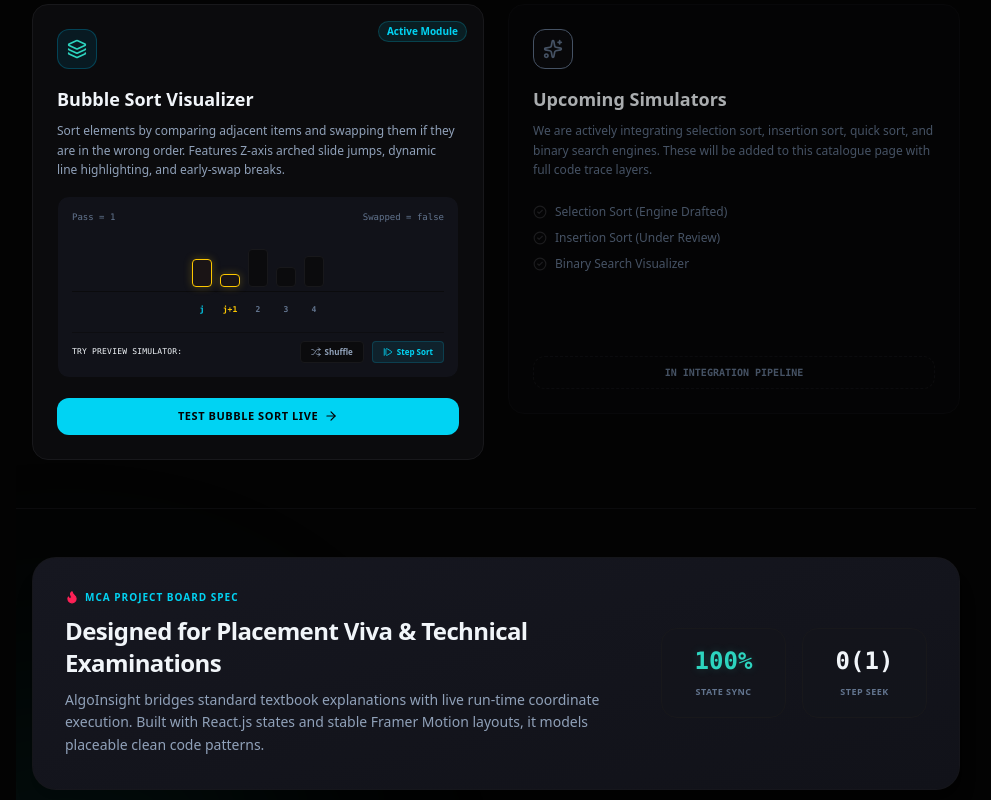
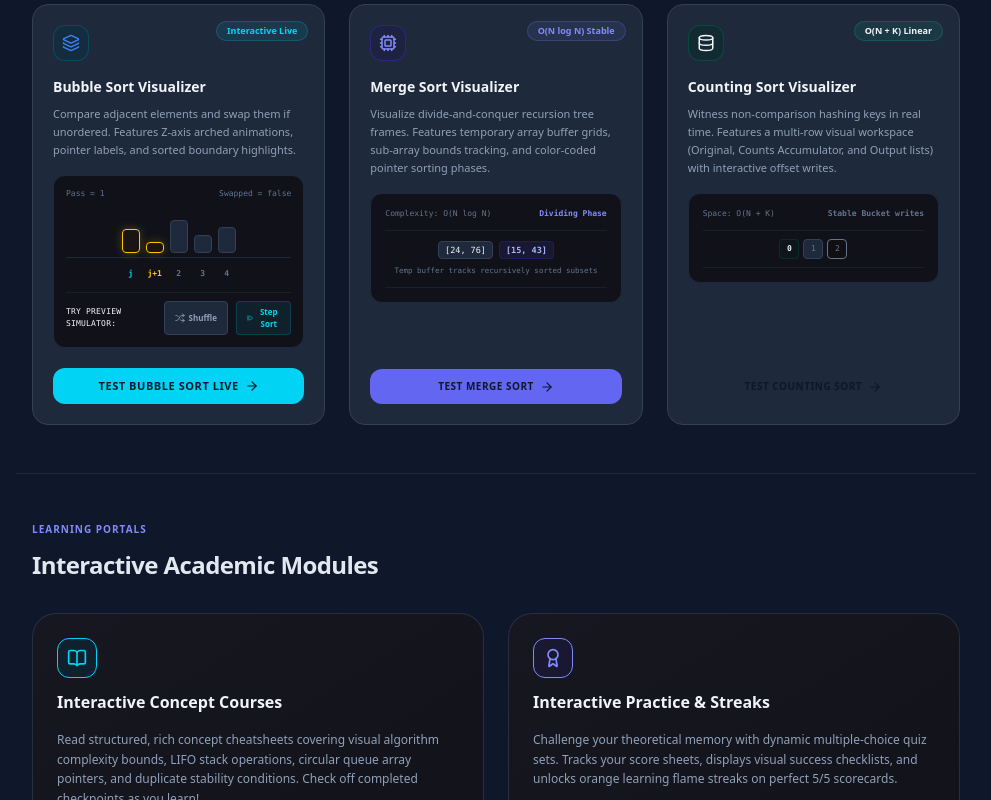
Before and after one commit to deekshagarg1/AlgoInsight, a React (Vite) app in the folder client/: page /#/home in a window 1280 px wide. Shown: the part 960-1760 px from the top of the page, without its empty margins (144-1135 px from the left). Built offline with nearby package versions, Linux system fonts and the light colour scheme.

Commit message:
style: apply Slate-Navy & Indigo theme and upgrade HomePage layout showcases

```diff
--- a/client/src/index.css
+++ b/client/src/index.css
@@ -1,21 +1,22 @@
 @import "tailwindcss";
 
 @theme {
-  --color-slate-950: #030303;
-  --color-slate-900: #0b0b0d;
-  --color-slate-800: #18181b;
-  --color-slate-700: #27272a;
+  --color-slate-955: #0f172a;
+  --color-slate-950: #0f172a;
+  --color-slate-900: #1e293b;
+  --color-slate-800: #334155;
+  --color-slate-700: #475569;
 
-  --color-indigo-500: #0d9488;
-  --color-indigo-600: #0f766e;
-  --color-indigo-400: #14b8a6;
-  --color-indigo-300: #2dd4bf;
-  --color-indigo-955: #042f2e;
+  --color-indigo-500: #6366f1;
+  --color-indigo-600: #4f46e5;
+  --color-indigo-400: #818cf8;
+  --color-indigo-300: #a5b4fc;
+  --color-indigo-950: #1e1b4b;
 }
 
 @layer base {
   body {
-    background-color: #030303;
+    background-color: #0f172a;
     color: #f3f4f6;
     font-family: system-ui, -apple-system, BlinkMacSystemFont, 'Segoe UI', Roboto, Oxygen, Ubuntu, Cantarell, sans-serif;
     margin: 0;
@@ -25,104 +26,104 @@
 
   /* Direct overrides for arbitrary compiled tailwind hex colors */
   .bg-\[\#161720\] {
-    background-color: #0b0b0d !important;
+    background-color: #1e293b !important;
   }
   .bg-\[\#161720\]\/45 {
-    background-color: rgba(11, 11, 13, 0.45) !important;
+    background-color: rgba(30, 41, 59, 0.45) !important;
   }
   .bg-\[\#1c1d27\]\/40 {
-    background-color: rgba(16, 16, 19, 0.4) !important;
+    background-color: rgba(51, 65, 85, 0.4) !important;
   }
   .bg-\[\#1a1b24\]\/40 {
-    background-color: rgba(16, 16, 19, 0.4) !important;
+    background-color: rgba(51, 65, 85, 0.4) !important;
   }
   .bg-\[\#1e1f29\] {
-    background-color: #0b0b0d !important;
+    background-color: #1e293b !important;
   }
   .bg-\[\#21222c\] {
-    background-color: #101013 !important;
+    background-color: #334155 !important;
   }
   .bg-\[\#21222c\]\/50 {
-    background-color: rgba(16, 16, 19, 0.5) !important;
+    background-color: rgba(51, 65, 85, 0.5) !important;
   }
   .bg-\[\#21222c\]\/20 {
-    background-color: rgba(16, 16, 19, 0.2) !important;
+    background-color: rgba(51, 65, 85, 0.2) !important;
   }
   .bg-\[\#21222c\]\/40 {
-    background-color: rgba(16, 16, 19, 0.4) !important;
+    background-color: rgba(51, 65, 85, 0.4) !important;
   }
 
   .border-\[\#20212b\] {
-    border-color: #18181b !important;
+    border-color: #334155 !important;
   }
   .border-\[\#20212b\]\/40 {
-    border-color: rgba(24, 24, 27, 0.4) !important;
+    border-color: rgba(51, 65, 85, 0.4) !important;
   }
   .border-\[\#20212b\]\/50 {
-    border-color: rgba(24, 24, 27, 0.5) !important;
+    border-color: rgba(51, 65, 85, 0.5) !important;
   }
   .border-\[\#20212b\]\/60 {
-    border-color: rgba(24, 24, 27, 0.6) !important;
+    border-color: rgba(51, 65, 85, 0.6) !important;
   }
   .border-\[\#20212b\]\/75 {
-    border-color: rgba(24, 24, 27, 0.75) !important;
+    border-color: rgba(51, 65, 85, 0.75) !important;
   }
   .border-\[\#20212b\]\/80 {
-    border-color: rgba(24, 24, 27, 0.8) !important;
+    border-color: rgba(51, 65, 85, 0.8) !important;
   }
 
-  /* Webkit custom scrollbars styling */
+  /* Custom sleek scrollbar track and thumb */
   ::-webkit-scrollbar {
     width: 6px;
     height: 6px;
   }
 
   ::-webkit-scrollbar-track {
-    background: #030303;
+    background: #0f172a;
   }
 
   ::-webkit-scrollbar-thumb {
-    background: #18181b;
+    background: #334155;
     border-radius: 9999px;
   }
 
   ::-webkit-scrollbar-thumb:hover {
-    background: #27272a;
+    background: #475569;
   }
 
   /* ==========================================================================
-     Vercel / Linear High-End Software Styling Luxury Refinements
+     High-End Software Styling Refinements (Matches Slate-Navy Vibe)
      ========================================================================== */
 
-  /* Smooth cubic-bezier transitions override for scaling, borders, and shadows */
+  /* Smooth cubic-bezier transitions for scaling and borders */
   .transition-all {
     transition: all 350ms cubic-bezier(0.16, 1, 0.3, 1) !important;
   }
 
-  /* Premium glowing card borders on hover */
+  /* Indigo card outlines and soft glowing shadows on hover */
   .hover\:border-cyan-500\/35:hover {
-    border-color: rgba(20, 184, 166, 0.35) !important;
-    box-shadow: 0 0 35px rgba(20, 184, 166, 0.08) !important;
+    border-color: rgba(99, 102, 241, 0.45) !important;
+    box-shadow: 0 0 25px rgba(99, 102, 241, 0.08) !important;
     transform: translateY(-2px);
   }
 
   .hover\:border-slate-700\/80:hover {
-    border-color: rgba(20, 184, 166, 0.25) !important;
-    box-shadow: 0 0 35px rgba(20, 184, 166, 0.06) !important;
+    border-color: rgba(99, 102, 241, 0.35) !important;
+    box-shadow: 0 0 25px rgba(99, 102, 241, 0.06) !important;
     transform: translateY(-1px) scale(1.003);
   }
 
   /* Dynamic micro-glow for badges and headers */
   .text-cyan-455 {
-    color: #2dd4bf !important;
-    text-shadow: 0 0 10px rgba(45, 212, 191, 0.2);
+    color: #3b82f6 !important;
+    text-shadow: 0 0 8px rgba(59, 130, 246, 0.15);
   }
 
   /* CodePanel Highlight Line Glow indicators overlay */
   .bg-yellow-500\/10 {
-    background-color: rgba(20, 184, 166, 0.08) !important;
-    border-left: 3px solid #2dd4bf !important;
-    box-shadow: inset 4px 0 10px rgba(20, 184, 166, 0.05);
+    background-color: rgba(99, 102, 241, 0.08) !important;
+    border-left: 3px solid #818cf8 !important;
+    box-shadow: inset 4px 0 10px rgba(99, 102, 241, 0.05);
   }
 
   .bg-emerald-500\/10 {
@@ -138,8 +139,8 @@
   }
 
   .bg-\[\#44475a\]\/75 {
-    background-color: rgba(20, 184, 166, 0.07) !important;
-    border-left: 3px solid #0d9488 !important;
-    box-shadow: inset 4px 0 10px rgba(20, 184, 166, 0.05);
+    background-color: rgba(99, 102, 241, 0.07) !important;
+    border-left: 3px solid #6366f1 !important;
+    box-shadow: inset 4px 0 10px rgba(99, 102, 241, 0.05);
   }
 }
--- a/client/src/pages/HomePage.jsx
+++ b/client/src/pages/HomePage.jsx
@@ -1,5 +1,5 @@
 import React from 'react';
-import { Terminal, Cpu, Award, ArrowRight, Code, Server, Database, Layers, Sparkles, CheckCircle2, Flame, Shuffle, StepForward, BrainCircuit, ChevronRight } from 'lucide-react';
+import { Terminal, Cpu, Award, ArrowRight, Code, Server, Database, Layers, Sparkles, CheckCircle2, Flame, Shuffle, StepForward, BrainCircuit, ChevronRight, BookOpen } from 'lucide-react';
 
 /**
  * HomePage Component (High Fidelity - Impressive & Interactive)
@@ -179,30 +179,30 @@ export default function HomePage({ onExplore }) {
       {/* 4. ALGORITHM PREVIEW CATALOG */}
       <section className="py-12 max-w-5xl mx-auto w-full px-4 border-t border-slate-900 relative z-10">
         <div className="flex flex-col gap-3 mb-8 text-center md:text-left">
-          <span className="text-[10px] font-bold text-indigo-400 tracking-widest uppercase">Simulator Workspace</span>
-          <h2 className="text-xl sm:text-2xl font-black text-slate-200 tracking-tight m-0">Algorithms Catalog</h2>
+          <span className="text-[10px] font-bold text-indigo-400 tracking-widest uppercase">Interactive Labs</span>
+          <h2 className="text-xl sm:text-2xl font-black text-slate-200 tracking-tight m-0">Algorithms Workspace</h2>
         </div>
 
-        <div className="grid grid-cols-1 md:grid-cols-2 gap-6 items-start">
+        <div className="grid grid-cols-1 lg:grid-cols-3 gap-6 items-stretch">
 
-          {/* Card 1: Bubble Sort Showcase (Genuinely Interactive Miniature Simulator!) */}
-          <div className="p-6 rounded-2xl bg-[#161720] border border-slate-800 hover:border-cyan-500/35 transition-all duration-300 hover:shadow-[0_0_30px_rgba(6,182,212,0.06)] relative group flex flex-col justify-between">
-            <div className="absolute top-4 right-4 bg-cyan-400/10 text-cyan-400 text-[10px] font-bold px-2 py-0.5 rounded-full border border-cyan-400/20">
-              Active Module
+          {/* Card 1: Bubble Sort Showcase (Interactive Simulator!) */}
+          <div className="p-5 rounded-2xl bg-[#161720] border border-slate-800 hover:border-cyan-500/35 transition-all duration-300 hover:shadow-[0_0_30px_rgba(6,182,212,0.06)] relative group flex flex-col justify-between">
+            <div className="absolute top-4 right-4 bg-cyan-400/10 text-cyan-400 text-[9px] font-bold px-2.5 py-0.5 rounded-full border border-cyan-400/20">
+              Interactive Live
             </div>
 
             <div>
-              <div className="w-10 h-10 rounded-xl bg-cyan-950/40 border border-cyan-800/60 flex items-center justify-center text-cyan-455 mb-4">
-                <Layers className="w-5 h-5" />
+              <div className="w-9 h-9 rounded-xl bg-cyan-950/40 border border-cyan-800/60 flex items-center justify-center text-cyan-455 mb-4">
+                <Layers className="w-4.5 h-4.5" />
               </div>
-              <h3 className="text-lg font-bold text-slate-100">Bubble Sort Visualizer</h3>
-              <p className="mt-2 text-xs text-slate-400 leading-relaxed">
-                Sort elements by comparing adjacent items and swapping them if they are in the wrong order. Features Z-axis arched slide jumps, dynamic line highlighting, and early-swap breaks.
+              <h3 className="text-sm font-bold text-slate-100">Bubble Sort Visualizer</h3>
+              <p className="mt-2 text-[11px] text-slate-400 leading-relaxed">
+                Compare adjacent elements and swap them if unordered. Features Z-axis arched animations, pointer labels, and sorted boundary highlights.
               </p>
 
               {/* Genuinely Interactive miniature visualizer mock container */}
-              <div className="mt-4 bg-[#111219] rounded-xl border border-slate-900 p-3.5 flex flex-col gap-3">
-                <div className="flex justify-between items-center text-[9px] font-mono text-slate-500">
+              <div className="mt-4 bg-[#111219] rounded-xl border border-slate-900 p-3 flex flex-col gap-2.5">
+                <div className="flex justify-between items-center text-[8px] font-mono text-slate-500">
                   <span>Pass = {miniPass}</span>
                   <span className={miniSwapped ? "text-yellow-400 font-bold" : "text-slate-500"}>
                     Swapped = {miniSwapped ? "true" : "false"}
@@ -210,7 +210,7 @@ export default function HomePage({ onExplore }) {
                 </div>
 
                 {/* Dynamic Height Bars representing mini sorting array */}
-                <div className="h-14 flex items-end justify-center gap-2 border-b border-slate-900 pb-1">
+                <div className="h-12 flex items-end justify-center gap-1.5 border-b border-slate-900 pb-1">
                   {miniArray.map((value, idx) => {
                     const isComparing = activeCompare.includes(idx);
                     const isSorted = idx >= miniArray.length - miniPass + 1;
@@ -225,7 +225,7 @@ export default function HomePage({ onExplore }) {
                     return (
                       <div
                         key={idx}
-                        className={`w-5 rounded transition-all duration-300 ${barClass}`}
+                        className={`w-4.5 rounded transition-all duration-300 ${barClass}`}
                         style={{ height: `${value}%` }}
                       ></div>
                     );
@@ -233,14 +233,14 @@ export default function HomePage({ onExplore }) {
                 </div>
 
                 {/* Dynamic index / pointer circles */}
-                <div className="flex justify-center gap-2 text-[8px] font-bold font-mono text-slate-500 h-3">
+                <div className="flex justify-center gap-1.5 text-[8px] font-bold font-mono text-slate-500 h-2.5">
                   {miniArray.map((_, idx) => {
                     const isJ = idx === miniJ;
                     const isJP1 = idx === miniJ + 1;
 
-                    if (isJ) return <span key={idx} className="text-cyan-400 font-bold w-5 text-center">j</span>;
-                    if (isJP1) return <span key={idx} className="text-yellow-400 font-bold w-5 text-center">j+1</span>;
-                    return <span key={idx} className="w-5 text-center">{idx}</span>;
+                    if (isJ) return <span key={idx} className="text-cyan-400 font-bold w-4.5 text-center">j</span>;
+                    if (isJP1) return <span key={idx} className="text-yellow-400 font-bold w-4.5 text-center">j+1</span>;
+                    return <span key={idx} className="w-4.5 text-center">{idx}</span>;
                   })}
                 </div>
 
@@ -269,7 +269,7 @@ export default function HomePage({ onExplore }) {
             </div>
 
             <button
-              onClick={onExplore}
+              onClick={() => onExplore('algorithms')}
               className="mt-5 w-full py-2.5 font-bold text-slate-950 bg-cyan-400 hover:bg-cyan-300 rounded-xl transition-all cursor-pointer border-none text-[11px] uppercase tracking-wider flex items-center justify-center gap-1.5"
             >
               Test Bubble Sort Live
@@ -277,33 +277,134 @@ export default function HomePage({ onExplore }) {
             </button>
           </div>
 
-          {/* Card 2: Upcoming catalog list placeholder */}
-          <div className="p-6 rounded-2xl bg-[#161720]/45 border border-slate-900 hover:border-slate-800/80 transition-all duration-300 flex flex-col justify-between h-[410px] opacity-70">
+          {/* Card 2: Merge Sort Showcase */}
+          <div className="p-5 rounded-2xl bg-[#161720] border border-slate-800 hover:border-indigo-500/35 transition-all duration-300 hover:shadow-[0_0_30px_rgba(99,102,241,0.06)] relative group flex flex-col justify-between">
+            <div className="absolute top-4 right-4 bg-indigo-400/10 text-indigo-400 text-[9px] font-bold px-2.5 py-0.5 rounded-full border border-indigo-400/20">
+              O(N log N) Stable
+            </div>
+
             <div>
-              <div className="w-10 h-10 rounded-xl bg-slate-900 border border-slate-850 flex items-center justify-center text-slate-500 mb-4">
-                <Sparkles className="w-5 h-5" />
+              <div className="w-9 h-9 rounded-xl bg-indigo-950/40 border border-indigo-800/60 flex items-center justify-center text-indigo-400 mb-4">
+                <Cpu className="w-4.5 h-4.5" />
               </div>
-              <h3 className="text-lg font-bold text-slate-350">Upcoming Simulators</h3>
-              <p className="mt-2 text-xs text-slate-500 leading-relaxed">
-                We are actively integrating selection sort, insertion sort, quick sort, and binary search engines. These will be added to this catalogue page with full code trace layers.
+              <h3 className="text-sm font-bold text-slate-100">Merge Sort Visualizer</h3>
+              <p className="mt-2 text-[11px] text-slate-400 leading-relaxed">
+                Visualize divide-and-conquer recursion tree frames. Features temporary array buffer grids, sub-array bounds tracking, and color-coded pointer sorting phases.
               </p>
 
-              <div className="mt-6 flex flex-col gap-2.5">
-                <div className="flex items-center gap-2 text-xs text-slate-500 font-medium">
-                  <CheckCircle2 className="w-3.5 h-3.5 text-slate-700" /> Selection Sort (Engine Drafted)
+              <div className="mt-4 bg-[#111219] rounded-xl border border-slate-900 p-3.5 flex flex-col gap-2.5">
+                <div className="flex justify-between items-center text-[8px] font-mono text-slate-500">
+                  <span>Complexity: O(N log N)</span>
+                  <span className="text-indigo-400 font-bold">Dividing Phase</span>
                 </div>
-                <div className="flex items-center gap-2 text-xs text-slate-500 font-medium">
-                  <CheckCircle2 className="w-3.5 h-3.5 text-slate-700" /> Insertion Sort (Under Review)
-                </div>
-                <div className="flex items-center gap-2 text-xs text-slate-500 font-medium">
-                  <CheckCircle2 className="w-3.5 h-3.5 text-slate-700" /> Binary Search Visualizer
+
+                <div className="flex flex-col gap-1.5 py-2.5 border-y border-slate-900/60">
+                  <div className="flex justify-center gap-1.5 text-[8.5px] font-mono">
+                    <span className="px-1.5 py-0.5 rounded bg-slate-900 border border-slate-800 text-slate-450">[24, 76]</span>
+                    <span className="px-1.5 py-0.5 rounded bg-indigo-900/25 border border-indigo-800/30 text-indigo-300 font-bold">[15, 43]</span>
+                  </div>
+                  <div className="text-[7.5px] font-mono text-center text-slate-500">Temp buffer tracks recursively sorted subsets</div>
                 </div>
               </div>
             </div>
 
-            <div className="text-center text-[10px] text-slate-500 font-semibold font-mono border border-dashed border-slate-800/60 py-2 rounded-xl mt-6">
-              IN INTEGRATION PIPELINE
+            <button
+              onClick={() => onExplore('algorithms')}
+              className="mt-5 w-full py-2.5 font-bold text-slate-955 bg-indigo-500 hover:bg-indigo-400 rounded-xl transition-all cursor-pointer border-none text-[10px] uppercase tracking-wider flex items-center justify-center gap-1.5"
+            >
+              Test Merge Sort
+              <ArrowRight className="w-3.5 h-3.5" />
+            </button>
+          </div>
+
+          {/* Card 3: Counting Sort Showcase */}
+          <div className="p-5 rounded-2xl bg-[#161720] border border-slate-800 hover:border-emerald-500/35 transition-all duration-300 hover:shadow-[0_0_30px_rgba(16,185,129,0.06)] relative group flex flex-col justify-between">
+            <div className="absolute top-4 right-4 bg-emerald-400/10 text-emerald-450 text-[9px] font-bold px-2.5 py-0.5 rounded-full border border-emerald-400/20">
+              O(N + K) Linear
             </div>
+
+            <div>
+              <div className="w-9 h-9 rounded-xl bg-emerald-950/40 border border-emerald-800/60 flex items-center justify-center text-emerald-455 mb-4">
+                <Database className="w-4.5 h-4.5" />
+              </div>
+              <h3 className="text-sm font-bold text-slate-100">Counting Sort Visualizer</h3>
+              <p className="mt-2 text-[11px] text-slate-400 leading-relaxed">
+                Witness non-comparison hashing keys in real time. Features a multi-row visual workspace (Original, Counts Accumulator, and Output lists) with interactive offset writes.
+              </p>
+
+              <div className="mt-4 bg-[#111219] rounded-xl border border-slate-900 p-3.5 flex flex-col gap-2.5">
+                <div className="flex justify-between items-center text-[8px] font-mono text-slate-500">
+                  <span>Space: O(N + K)</span>
+                  <span className="text-emerald-450 font-bold">Stable Bucket writes</span>
+                </div>
+
+                <div className="flex items-center justify-center gap-1 border-y border-slate-900/60 py-2">
+                  <div className="w-5 h-5 rounded bg-emerald-950/20 border border-emerald-800/30 text-[8px] font-mono font-bold text-emerald-350 flex items-center justify-center">0</div>
+                  <div className="w-5 h-5 rounded bg-slate-900 border border-slate-800 text-[8px] font-mono text-slate-500 flex items-center justify-center">1</div>
+                  <div className="w-5 h-5 rounded bg-[#101013] border border-slate-850 text-[8px] font-mono text-slate-500 flex items-center justify-center">2</div>
+                </div>
+              </div>
+            </div>
+
+            <button
+              onClick={() => onExplore('algorithms')}
+              className="mt-5 w-full py-2.5 font-bold text-slate-955 bg-emerald-450 hover:bg-emerald-400 rounded-xl transition-all cursor-pointer border-none text-[10px] uppercase tracking-wider flex items-center justify-center gap-1.5"
+            >
+              Test Counting Sort
+              <ArrowRight className="w-3.5 h-3.5" />
+            </button>
+          </div>
+
+        </div>
+      </section>
+
+      {/* 4.5 INTEGRATED PORTAL MODULES (NEW FEATURES ALIGNED WITH THEME) */}
+      <section className="py-12 max-w-5xl mx-auto w-full px-4 border-t border-slate-900 relative z-10">
+        <div className="flex flex-col gap-3 mb-8 text-center md:text-left">
+          <span className="text-[10px] font-bold text-indigo-400 tracking-widest uppercase">Learning Portals</span>
+          <h2 className="text-xl sm:text-2xl font-black text-slate-200 tracking-tight m-0">Interactive Academic Modules</h2>
+        </div>
+
+        <div className="grid grid-cols-1 md:grid-cols-2 gap-6 items-stretch">
+
+          {/* Module 1: Structured Lessons */}
+          <div className="p-6 rounded-3xl bg-gradient-to-br from-[#161720] to-[#111219] border border-slate-800/60 hover:border-cyan-500/25 transition-all duration-300 hover:shadow-[0_0_35px_rgba(6,182,212,0.04)] flex flex-col justify-between">
+            <div className="flex flex-col gap-3">
+              <div className="w-10 h-10 rounded-xl bg-cyan-950/40 border border-cyan-855/50 flex items-center justify-center text-cyan-400">
+                <BookOpen className="w-5 h-5" />
+              </div>
+              <h3 className="text-base font-bold text-slate-100 m-0">Interactive Concept Courses</h3>
+              <p className="text-xs text-slate-400 leading-relaxed mt-1">
+                Read structured, rich concept cheatsheets covering visual algorithm complexity bounds, LIFO stack operations, circular queue array pointers, and duplicate stability conditions. Check off completed checkpoints as you learn!
+              </p>
+            </div>
+            <button
+              onClick={() => onExplore('courses')}
+              className="mt-6 py-3 w-full bg-[#18181b] hover:bg-[#27272a] text-slate-250 hover:text-white border border-[#27272a]/45 hover:border-slate-700 rounded-xl text-xs font-bold cursor-pointer transition-all flex items-center justify-center gap-1.5"
+            >
+              Open Concept Courses
+              <ArrowRight className="w-3.5 h-3.5" />
+            </button>
+          </div>
+
+          {/* Module 2: MCQ Quizzes */}
+          <div className="p-6 rounded-3xl bg-gradient-to-br from-[#161720] to-[#111219] border border-slate-800/60 hover:border-indigo-500/25 transition-all duration-300 hover:shadow-[0_0_35px_rgba(99,102,241,0.04)] flex flex-col justify-between">
+            <div className="flex flex-col gap-3">
+              <div className="w-10 h-10 rounded-xl bg-indigo-950/40 border border-indigo-855/50 flex items-center justify-center text-indigo-400">
+                <Award className="w-5 h-5" />
+              </div>
+              <h3 className="text-base font-bold text-slate-100 m-0">Interactive Practice & Streaks</h3>
+              <p className="text-xs text-slate-400 leading-relaxed mt-1">
+                Challenge your theoretical memory with dynamic multiple-choice quiz sets. Tracks your score sheets, displays visual success checklists, and unlocks orange learning flame streaks on perfect 5/5 scorecards.
+              </p>
+            </div>
+            <button
+              onClick={() => onExplore('practice')}
+              className="mt-6 py-3 w-full bg-indigo-500 hover:bg-indigo-400 text-slate-950 font-bold rounded-xl text-xs cursor-pointer transition-all border-none flex items-center justify-center gap-1.5"
+            >
+              Start Practice Quiz
+              <ArrowRight className="w-3.5 h-3.5" />
+            </button>
           </div>
 
         </div>
```
